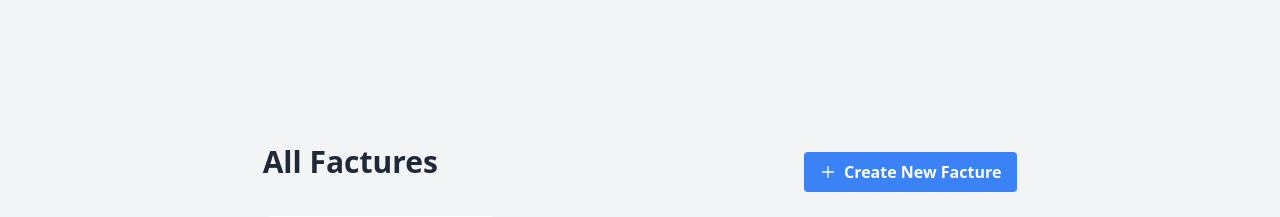
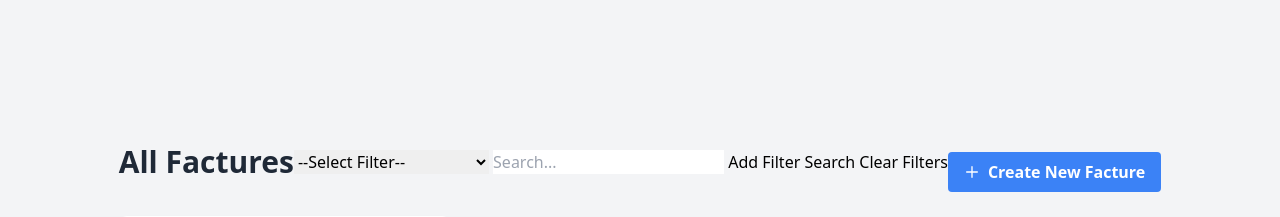
Before and after one commit to haykeminyan/excalibur, a Django app: page /facture/local/ in a window 1280 px wide. Shown: the top 217 px of the page. Run offline with Django 5.2, Linux system fonts and the light colour scheme; tables that the repository leaves empty hold one stand-in row (values such as "Sample post").

Commit message:
version 0.0.9 added clear filters. Users could search by multiple field with pagination

```diff
--- a/apps/facture/mixins.py
+++ b/apps/facture/mixins.py
@@ -39,10 +39,16 @@ class UpdateField:
 class BaseFactureListView(CSRFExemptMixin, ListView):
     title = None
     button_text = None
-    paginate_by = 1
+    paginate_by = 3
 
     def get_queryset(self):
-        return super().get_queryset().select_related('owner')
+        search_params = self.request.GET.dict()
+        queryset = super().get_queryset().select_related('owner')
+        page = search_params.pop('page', None)
+        if search_params:
+            queryset = queryset.filter(**search_params)
+
+        return queryset
 
     def get_extra_context(self):
         return UpdateField(title=self.title, button=self.button_text).get_new_values()
--- /dev/null
+++ b/apps/facture/static/facture/js/dropdownSearch.js
@@ -0,0 +1,87 @@
+document.addEventListener("DOMContentLoaded", () => {
+    const dropdown = document.getElementById("filter_option");
+    const searchInput = document.getElementById("search");
+    const addFilterButton = document.getElementById("add-filter-btn");
+    const form = document.querySelector(".search-form");
+
+    // Update search input name based on dropdown value
+    const updateSearchInputName = (input, value) => {
+        input.name = value || "";
+        input.value = ""; // Clear the input box
+    };
+
+    // Handle initial dropdown change for main filter
+    if (dropdown && searchInput) {
+        dropdown.addEventListener("change", () => {
+            updateSearchInputName(searchInput, dropdown.value);
+        });
+        updateSearchInputName(searchInput, dropdown.value); // Initialize search input name
+    }
+
+    // Add a new filter block with dropdown and search input
+    const createFilterBlock = () => {
+        const filterContainer = document.createElement("div");
+        filterContainer.classList.add("filter-container");
+
+        // Create dropdown
+        const newDropdown = document.createElement("select");
+        newDropdown.classList.add("filter-dropdown");
+
+        // Add options to dropdown
+        const options = [
+            { value: "", text: "--Select Filter--" },
+            { value: "number_facture", text: "Number facture" },
+            { value: "date", text: "Created date" },
+            { value: "reference", text: "Reference" },
+            { value: "quantity", text: "Quantity" },
+            { value: "percent", text: "Percent" },
+            { value: "total_tax", text: "Total Tax" },
+            { value: "total_payment_after_tax", text: "Total payment after tax" },
+        ];
+
+        options.forEach(({ value, text }) => {
+            const option = document.createElement("option");
+            option.value = value;
+            option.textContent = text;
+            newDropdown.appendChild(option);
+        });
+
+        // Create search input
+        const newSearchInput = document.createElement("input");
+        newSearchInput.type = "text";
+        newSearchInput.classList.add("search-box");
+        newSearchInput.placeholder = "Search...";
+        updateSearchInputName(newSearchInput, ""); // Initialize with an empty name
+
+        // Update search input name on dropdown change
+        newDropdown.addEventListener("change", () => {
+            updateSearchInputName(newSearchInput, newDropdown.value);
+        });
+
+        // Append dropdown and input to the filter container
+        filterContainer.appendChild(newDropdown);
+        filterContainer.appendChild(newSearchInput);
+
+        // Add the filter container to the form
+        form.insertBefore(filterContainer, addFilterButton);
+    };
+
+    // Add event listener to the "Add Filter" button
+    if (addFilterButton && form) {
+        addFilterButton.addEventListener("click", createFilterBlock);
+    }
+
+        // Add event listener for Clear Filters button
+    const clearFiltersButton = document.getElementById("clear-filters-btn");
+
+    if (clearFiltersButton) {
+        clearFiltersButton.addEventListener("click", () => {
+            const form = document.querySelector(".search-form");
+            if (form) {
+                form.reset(); // Reset all form inputs
+            }
+            // Reload the page without query parameters
+            window.location.href = window.location.pathname;
+        });
+    }
+});
--- a/apps/facture/templates/html/local_list_facture.html
+++ b/apps/facture/templates/html/local_list_facture.html
@@ -1,4 +1,5 @@
 <!DOCTYPE html>
+{% load custom_filters %}
 <html lang="en">
     <head>
         {% load static %}
@@ -20,6 +21,40 @@
             <!-- Header Section -->
             <div class="flex justify-between items-center mb-6">
                 <h1 class="text-3xl font-bold text-gray-800">All Factures</h1>
+    <!-- Dropdown for select options -->
+<form method="get" action="" class="search-form">
+    <!-- Preserve existing filters as hidden inputs -->
+    {% for key, value in request.GET.items %}
+        <input type="hidden" name="{{ key }}" value="{{ value }}">
+    {% endfor %}
+
+    <!-- Dropdown for select options -->
+    <select id="filter_option" class="filter-dropdown">
+        <option value="">--Select Filter--</option>
+        <option value="number_facture" {% if request.GET.number_facture %}selected{% endif %}>Number facture</option>
+        <option value="date" {% if request.GET.date %}selected{% endif %}>Created date</option>
+        <option value="reference" {% if request.GET.reference %}selected{% endif %}>Reference</option>
+        <option value="quantity" {% if request.GET.quantity %}selected{% endif %}>Quantity</option>
+        <option value="percent" {% if request.GET.percent %}selected{% endif %}>Percent</option>
+        <option value="total_tax" {% if request.GET.total_tax %}selected{% endif %}>Total Tax</option>
+        <option value="total_payment_after_tax" {% if request.GET.total_payment_after_tax %}selected{% endif %}>Total payment after tax</option>
+    </select>
+
+    <!-- Search box -->
+    <input
+        type="text"
+        id="search"
+        class="search-box"
+        placeholder="Search..."
+        value="{{ request.GET|get_current_filter_value }}">
+    <button type="button" id="add-filter-btn" class="add-filter-button">Add Filter</button>
+
+    <!-- Submit button -->
+    <button type="submit" class="search-button">Search</button>
+    <button type="button" id="clear-filters-btn" class="clear-filters-button">Clear Filters</button>
+</form>
+
+                 <script src="{% static 'facture/js/dropdownSearch.js' %}"></script>
                 <a href="{% url 'facture_local_create' %}"
                    class="bg-blue-500 hover:bg-blue-700 text-white font-bold py-2 px-4 rounded inline-flex items-center">
                     <svg class="w-4 h-4 mr-2"
@@ -65,9 +100,12 @@
 {% if page_obj.has_other_pages %}
 <nav class="list-pages">
     <ul>
+
+
+
         {% if page_obj.has_previous %}
     <li class="page-num">
-			<a href="?page={{ page_obj.previous_page_number }}">&lt;</a>
+        <a href="?{% for key, value in request.GET.items %}{% if key != 'page' %}{{ key }}={{ value }}&{% endif %}{% endfor %}page={{ page_obj.previous_page_number }}">&lt;</a>
     </li>
 {% endif %}
 
@@ -76,16 +114,16 @@
 		<li class="page-num page-num-selected">{{ p }}</li>
 		{% elif p >= page_obj.number|add:-2 and p <= page_obj.number|add:2 %}
        <li class="page-num">
-            <a href="?page={{ p }}">{{ p }}</a>
+        <a href="?{% for key, value in request.GET.items %}{% if key != 'page' %}{{ key }}={{ value }}&{% endif %}{% endfor %}page={{ p }}">{{ p }}</a>
     </li>
 		{% endif %}
         {% endfor %}
-
 {% if page_obj.has_next %}
     <li class="page-num">
-			<a href="?page={{ page_obj.next_page_number }}">&gt;</a>
+        <a href="?{% for key, value in request.GET.items %}{% if key != 'page' %}{{ key }}={{ value }}&{% endif %}{% endfor %}page={{ page_obj.next_page_number }}">&gt;</a>
     </li>
 {% endif %}
+
 
     </ul>
 </nav>
--- /dev/null
+++ b/apps/facture/templatetags/custom_filters.py
@@ -0,0 +1,17 @@
+from django import template
+import logging
+
+logger = logging.getLogger(__name__)
+
+
+register = template.Library()
+
+@register.filter
+def get_current_filter_value(request, *args):
+    """
+    Returns the value of the currently selected filter option.
+    """
+    if not hasattr(request, 'GET'):
+        return ''
+    selected_filter = request.GET.get('filter_option')
+    return request.GET.get(selected_filter, '')
```
Also changed, not shown: apps/facture/templatetags/__init__.py (added). Lines whose indentation alone changed are shown as unchanged.
